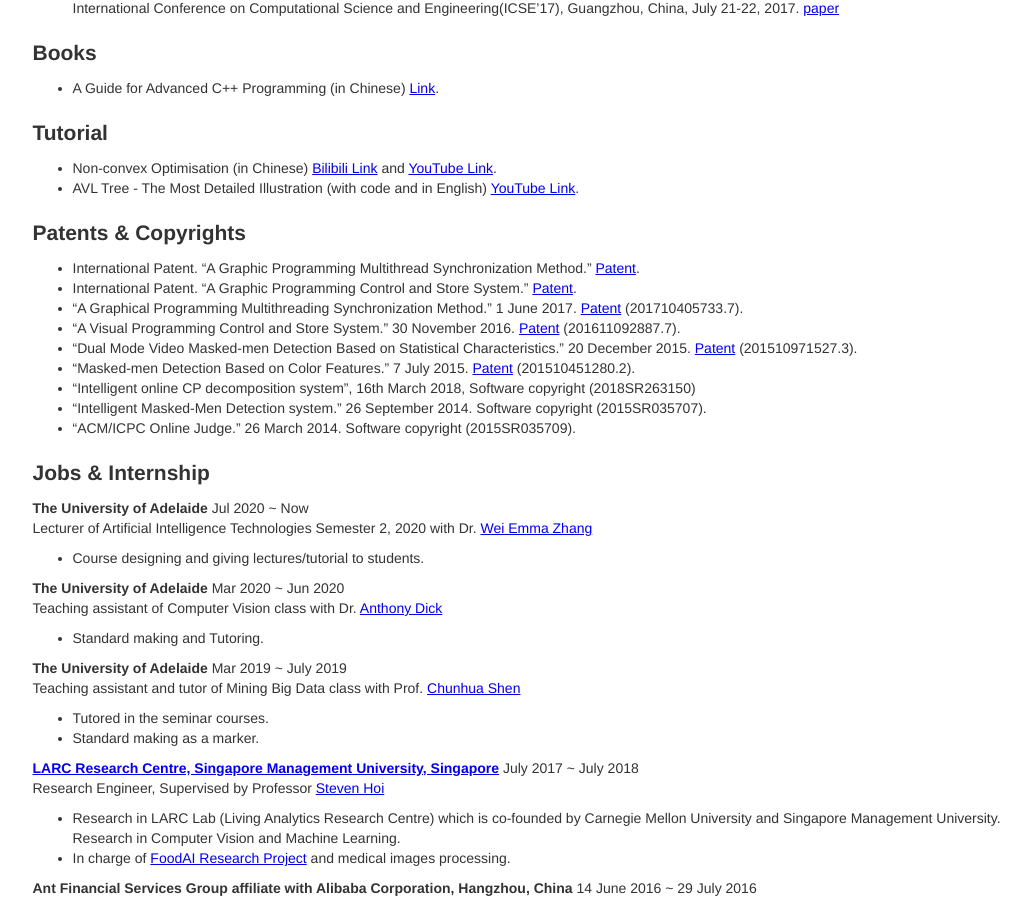
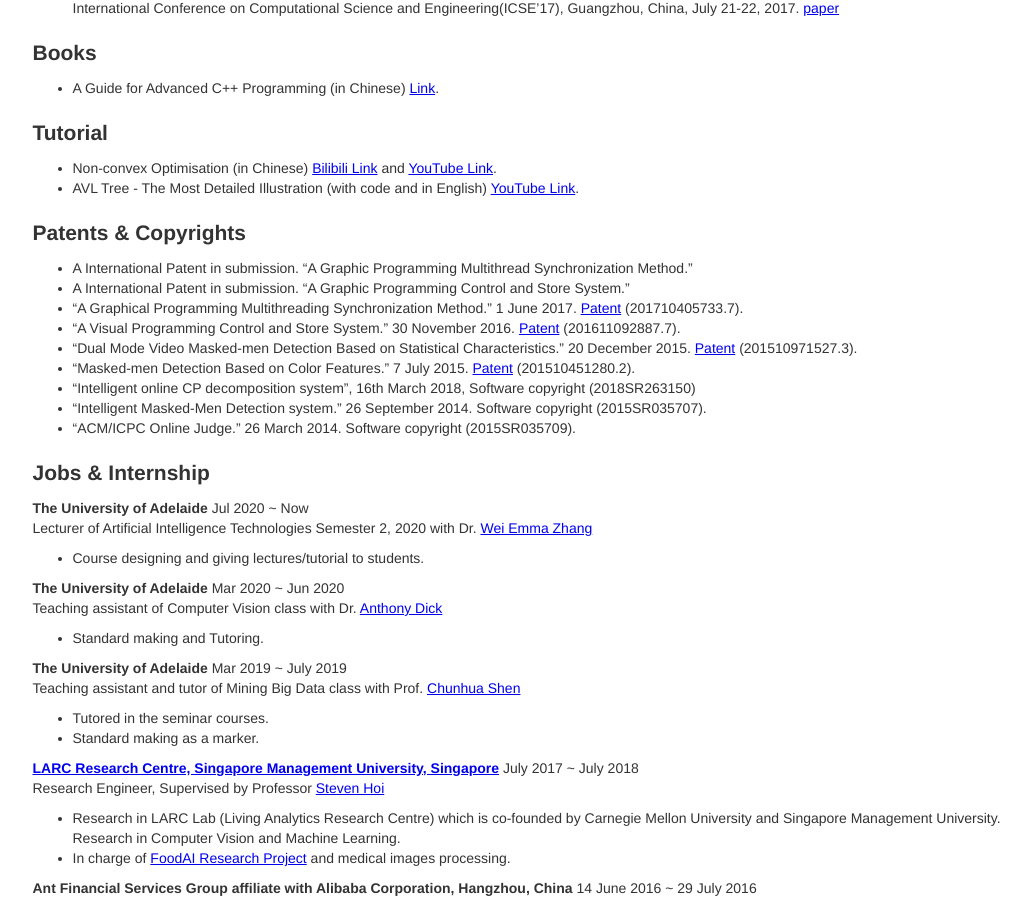
Before and after one commit to billhhh/whblog-omega, a Jekyll site: the page res/index.html, which Jekyll copies as it is, in a window 1280 px wide and 900 px high, scrolled down 522 px. Shown: the whole window, without its empty margins (120-1151 px from the left). Built offline with Jekyll 4.4.1, drawn with Linux system fonts in a browser that asks for light colours.

Commit message:
Update index.html

```diff
--- a/res/index.html
+++ b/res/index.html
@@ -93,16 +93,16 @@
       <div class="row">
         <ul>
           <li>
-            International Patent. “A Graphic Programming Multithread Synchronization Method.” <a href = "https://patents.google.com/patent/CN107391266A/en">Patent</a>.
+            A International Patent in submission. “A Graphic Programming Multithread Synchronization Method.”
           </li>
 		  <li>
-            International Patent. “A Graphic Programming Control and Store System.”  <a href = "https://patents.google.com/patent/CN106775683B/en">Patent</a>.
+            A International Patent in submission. “A Graphic Programming Control and Store System.”
           </li>
 		  <li>
              “A Graphical Programming Multithreading Synchronization Method.” 1 June 2017. <a href = "https://patents.google.com/patent/CN107391266A/en">Patent</a> (201710405733.7).
           </li>
 		  <li>
-             “A Visual Programming Control and Store System.” 30 November 2016. <a href = "https://patents.google.com/patent/CN106775683A/en">Patent</a> (201611092887.7).
+             “A Visual Programming Control and Store System.” 30 November 2016. <a href = "https://patents.google.com/patent/CN106775683B/en">Patent</a> (201611092887.7).
           </li>
 		  <li>
              “Dual Mode Video Masked-men Detection Based on Statistical Characteristics.” 20 December 2015. <a href = "https://patents.google.com/patent/CN105678213A/en">Patent</a> (201510971527.3).
```
